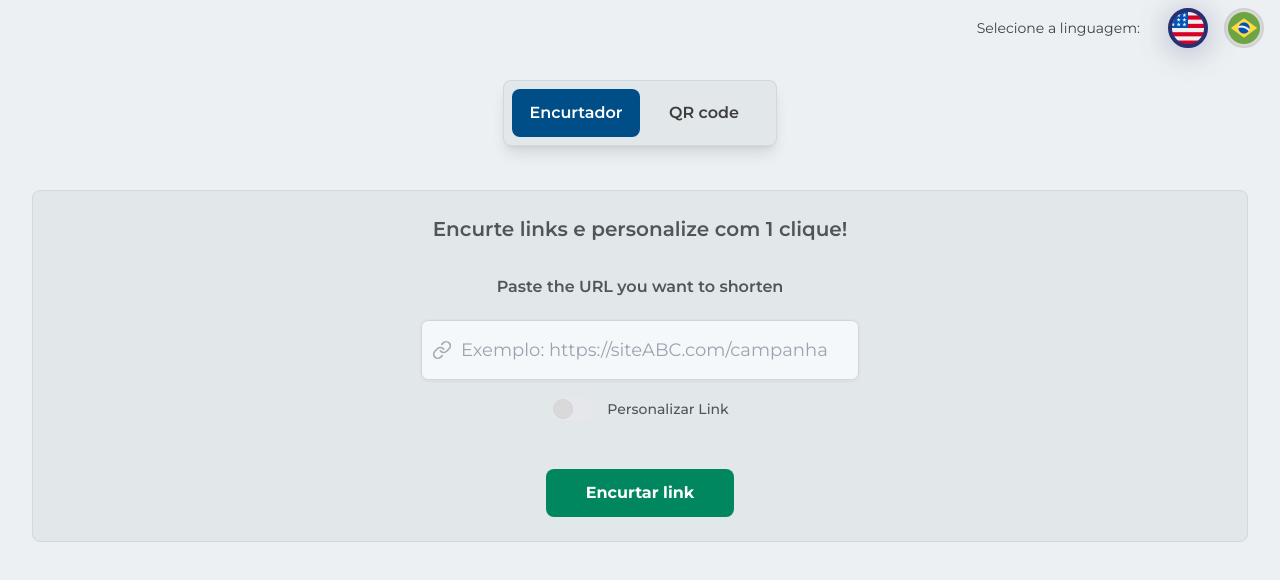
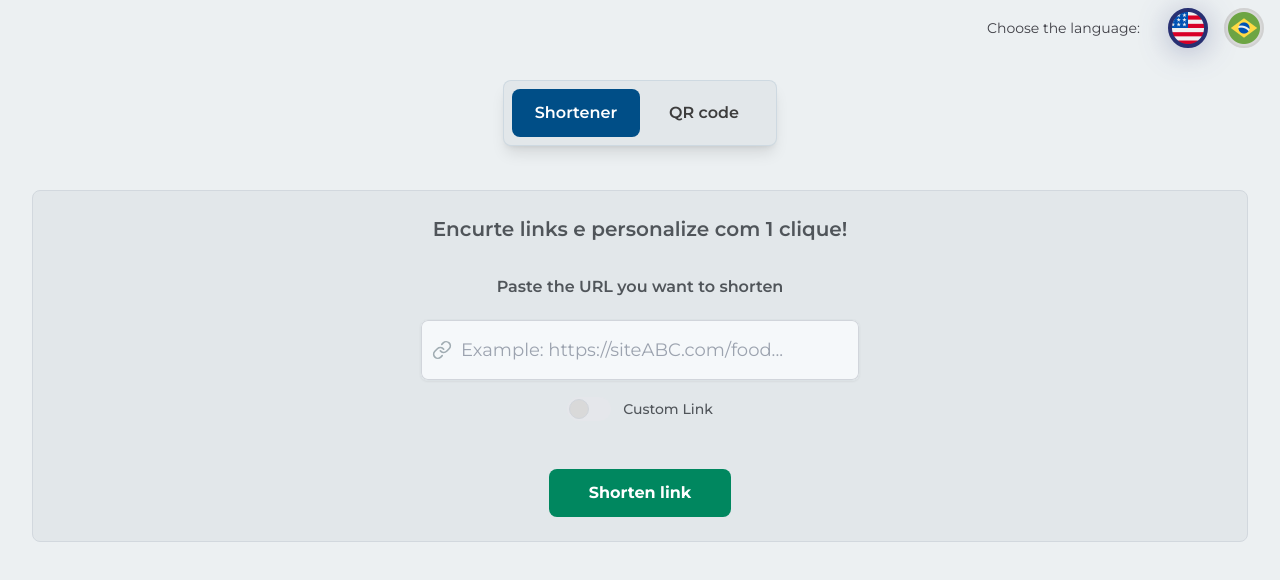
Before and after one commit to gabriellennon/short_link_front, a Next.js app: page /en in a window 1280 px wide. Shown: the top 580 px of the page. Built offline with nearby package versions, Linux system fonts and the light colour scheme.

Commit message:
add new language text

```diff
--- a/src/app/[lang]/page.tsx
+++ b/src/app/[lang]/page.tsx
@@ -54,17 +54,17 @@ export default function Home({ params }: { params: { lang: Locale }}) {
         const linkToRedirect = `https://www.icut.li/${responseData.code}`;
         navigator.clipboard.writeText(linkToRedirect);
         setShortLinkToCopy(linkToRedirect);
-        toast.success("Link criado e copiado! 🤩");
+        toast.success(dict.toasts.successShort);
       })
       .catch((error) => {
         console.log(error);
-        toast.error("Ops! Algo deu errado, tente novamente. 😵‍💫");
+        toast.error(dict.toasts.errorShort);
       })
       .finally(() => {
         setLoadingCut(false);
       })
     } else {
-      toast.error("Digite uma URL válida!");
+      toast.error(dict.toasts.invalidUrl);
       setLoadingCut(false);
     }
   }
@@ -77,12 +77,16 @@ export default function Home({ params }: { params: { lang: Locale }}) {
     <div className="h-screen bg-blue-200">
       <div className='flex gap-5 items-center justify-end w-full p-2'>
         <span className='font-thin text-sm text-zinc-700'>
-          Selecione a linguagem:
+          {dict.shortPage.switchText}
         </span>
         <LanguageSwitcher activeLanguage={params.lang} />
       </div>
       <main className="w-full flex flex-col items-center justify-center mx-auto max-w-7xl py-6 px-4 sm:px-6 lg:px-8">
-        <ToggleTools setToolActive={handleChangeToolActive} toolActive={toolActive} />
+        <ToggleTools
+          setToolActive={handleChangeToolActive}
+          toolActive={toolActive}
+          lang={params.lang}
+        />
         {toolActive === 'SHORTLINK' ? (
           <BoxTool
             title='Encurte links e personalize com 1 clique!'
@@ -97,7 +101,7 @@ export default function Home({ params }: { params: { lang: Locale }}) {
                 <Input
                   Icon={LinkIcon}
                   onChange={handleTypeLink}
-                  placeholder="Exemplo: https://siteABC.com/campanha-site..."
+                  placeholder={dict.components.inputShortnerPlaceHolder}
                   value={linkToCut}
                   readOnly={loadingCut}
                 />
@@ -106,7 +110,7 @@ export default function Home({ params }: { params: { lang: Locale }}) {
                   <Switch
                     onChange={handleActiveCustomLink}
                     checked={customLink}
-                    title="Personalizar Link"
+                    title={dict.components.titleCustomLink}
                   />
 
                   {/* <Switch
@@ -122,7 +126,7 @@ export default function Home({ params }: { params: { lang: Locale }}) {
                 </div>
               )}
               <Button
-                title='Encurtar link'
+                title={dict.components.buttonShortLink}
                 loading={loadingCut}
                 disabled={loadingCut}
                 onClick={handleCutLink}
@@ -131,13 +135,13 @@ export default function Home({ params }: { params: { lang: Locale }}) {
           </BoxTool>
         ) : (
           <BoxTool
-            title='Em breve 🤩!'
+            title={dict.qrCodePage.isComingTitle}
           >
             <div className="flex flex-col items-center justify-center gap-3 w-full">
               <p
                 className="text-grey-400 font-semibold text-base"
               >
-                Estamos trabalhando na melhor experiência para gerar seu QR Code personalizado!
+                {dict.qrCodePage.descriptionComing}
               </p>
               <Image
                 src={buildingImage}
--- a/src/components/CopyArea.tsx
+++ b/src/components/CopyArea.tsx
@@ -10,7 +10,7 @@ type TCopyProps = {
 export function CopyArea({ title, textToCopy }: TCopyProps){
     function handleCopyText(){
         navigator.clipboard.writeText(textToCopy);
-        toast.success("Link copiado! 🤩");
+        toast.success("Link copied! 🤩");
     }
 
     return (
--- a/src/components/ToggleTools.tsx
+++ b/src/components/ToggleTools.tsx
@@ -1,12 +1,15 @@
 "use client";
 import clsx from 'clsx';
+import { getDictionaryServerOnly } from '@/dictionaries/default-dictionary-server-only';
 
 type TToggleToolsProps = {
     setToolActive: (tabActive: string) => void;
     toolActive: string;
+    lang: "en" | "pt-BR";
 }
 
-export function ToggleTools ({ setToolActive, toolActive }: TToggleToolsProps){
+export function ToggleTools ({ setToolActive, toolActive, lang }: TToggleToolsProps){
+    const dict = getDictionaryServerOnly(lang)
 
     return(
         <div
@@ -20,7 +23,7 @@ export function ToggleTools ({ setToolActive, toolActive }: TToggleToolsProps){
                 )}
                 onClick={() => setToolActive('SHORTLINK')}
             >
-                Encurtador
+                {dict.components.shortLinkButton}
             </button>
             <button
                 className={clsx(
--- a/src/dictionaries/default-language-collections/default-en-US.ts
+++ b/src/dictionaries/default-language-collections/default-en-US.ts
@@ -3,7 +3,23 @@ export const enUS = {
         name: 'Icut.li',
         description: 'FREE URL shortener!'
     },
+    shortPage: {
+        switchText: 'Choose the language:'
+    },
+    components: {
+        shortLinkButton: 'Shortener',
+        inputShortnerPlaceHolder: 'Example: https://siteABC.com/food...',
+        titleCustomLink: 'Custom Link',
+        buttonShortLink: 'Shorten link'
+    },
     qrCodePage: {
-        title: 'Paste the URL you want to shorten'
+        title: 'Paste the URL you want to shorten',
+        isComingTitle: 'Coming soon 🤩!',
+        descriptionComing: 'We are working on the best experience to generate your personalized QR Code!'
+    },
+    toasts: {
+        successShort: 'Link created and copied! 🤩',
+        errorShort: 'Ops! Something went wrong, try again. 😵‍💫',
+        invalidUrl: 'Please enter a valid URL!'
     }
 }
--- a/src/dictionaries/default-language-collections/default-pt-BR.ts
+++ b/src/dictionaries/default-language-collections/default-pt-BR.ts
@@ -3,7 +3,23 @@ export const ptBR = {
         name: 'Icut.li',
         description: 'Encurtador de links fácil, rápido e GRATUITO!'
     },
+    shortPage: {
+        switchText: 'Selecione a linguagem:'
+    },
+    components: {
+        shortLinkButton: 'Encurtador',
+        inputShortnerPlaceHolder: 'Exemplo: https://siteABC.com/campanha-site...',
+        titleCustomLink: 'Personalizar Link',
+        buttonShortLink: 'Encurtar link'
+    },
     qrCodePage: {
-        title: 'Cole a URL que deseja encurtar'
+        title: 'Cole a URL que deseja encurtar',
+        isComingTitle: 'Em breve 🤩!',
+        descriptionComing: 'Estamos trabalhando na melhor experiência para gerar seu QR Code personalizado!'
+    },
+    toasts: {
+        successShort: 'Link criado e copiado! 🤩',
+        errorShort: 'Ops! Algo deu errado, tente novamente. 😵‍💫',
+        invalidUrl: 'Digite uma URL válida!'
     }
 }
```
